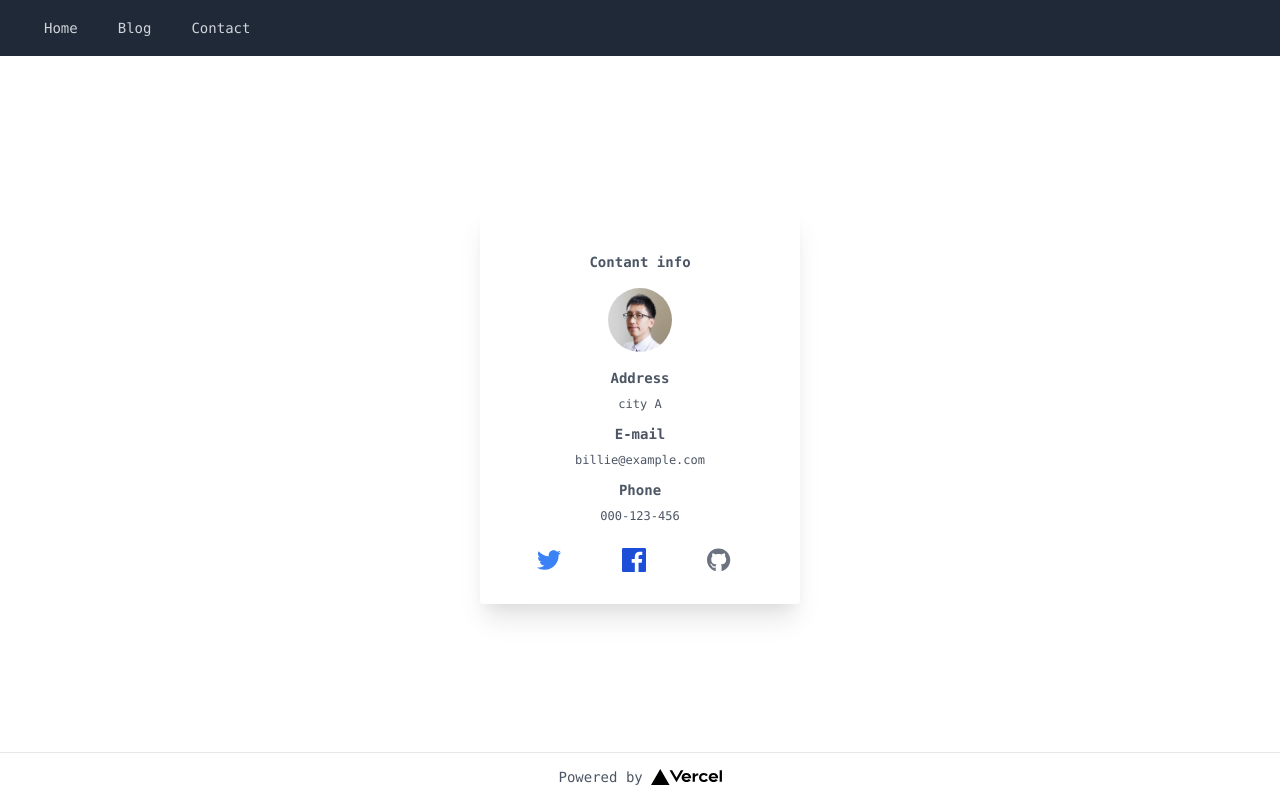
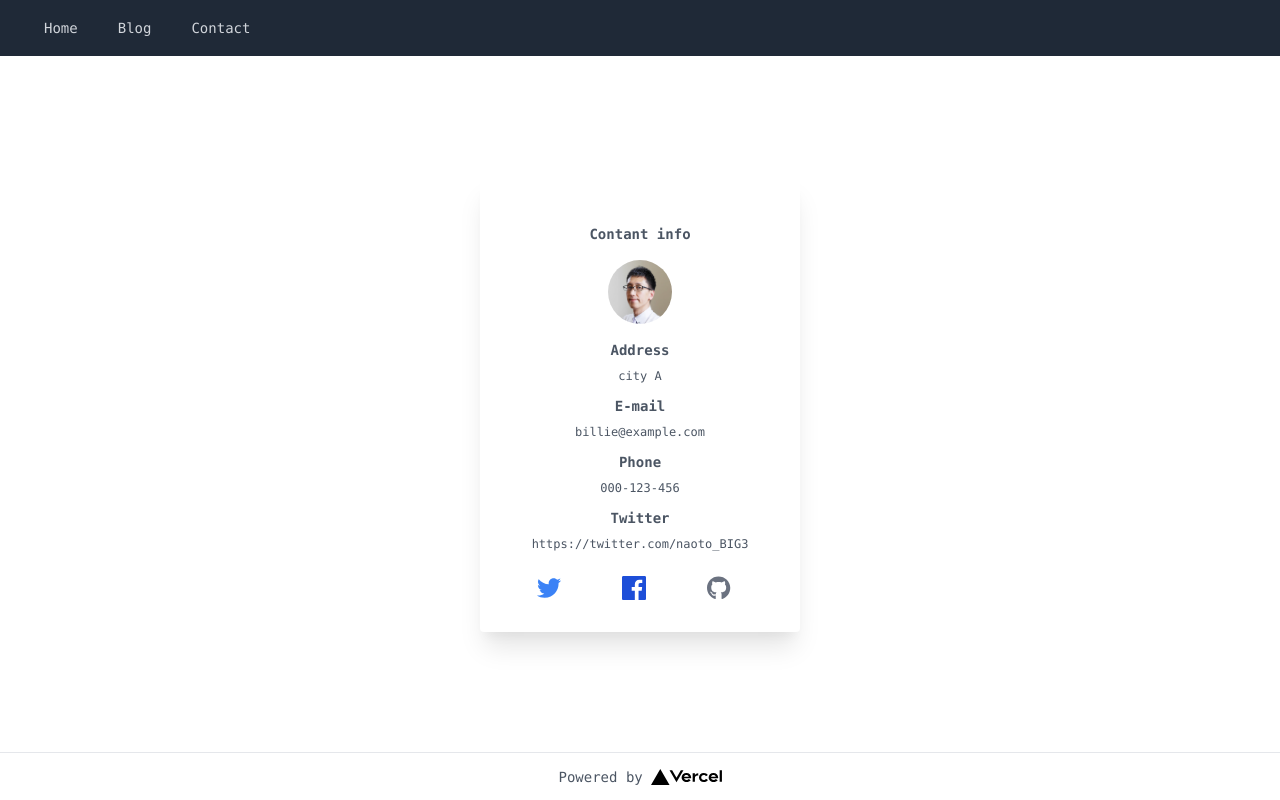
Before and after one commit to billiejoenahema/nextjs_hp, a Next.js app: page /contact-page in a window 1280 px wide. Built offline with nearby package versions, Linux system fonts and the light colour scheme.

Commit message:
add: twitter account url

```diff
--- a/pages/contact-page.js
+++ b/pages/contact-page.js
@@ -24,6 +24,8 @@ export default function Contact() {
           <p className="text-xs mt-2 text-gray-600">billie@example.com</p>
           <p className="font-bold mt-3">Phone</p>
           <p className="text-xs mt-2 text-gray-600">000-123-456</p>
+          <p className="font-bold mt-3">Twitter</p>
+          <p className="text-xs mt-2 text-gray-600">https://twitter.com/naoto_BIG3</p>
         </div>
         <div className="mt-6 flex justify-around">
           <div>
```
Lines whose indentation alone changed are shown as unchanged.
